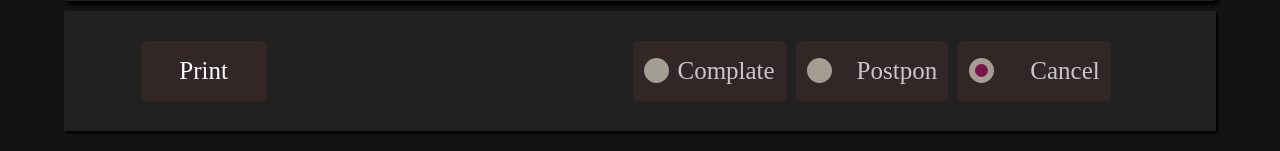
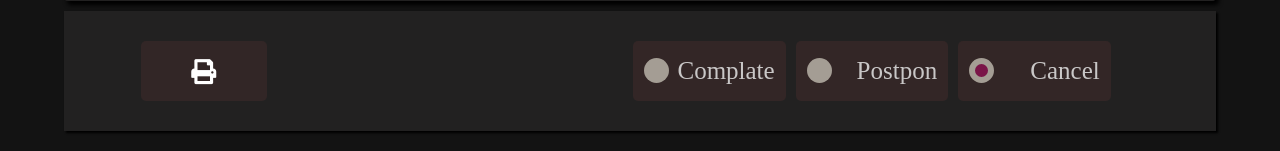
Before and after one commit to ammaralazie/CRM_for_sales_company, a Django app: page /7/ in a window 1280 px wide. Shown: the part 859-1010 px from the top of the page. Run offline with Django 3.2, Linux system fonts and the light colour scheme; a user stored in the database is signed in; data comes from the database, SQL or seed files in the repository; some libraries are stand-ins or nearby versions.

```diff
--- a/template/home_template/detail.html
+++ b/template/home_template/detail.html
@@ -5,6 +5,7 @@
     <link rel="stylesheet" href="{% static 'css/detail.css' %}">
     <link rel="stylesheet" href="{% static 'css/mobile_detail.css' %}">
     <link rel="stylesheet" href="{% static 'css/deatail_options.css' %}">
+    <link rel="stylesheet" href="https://pro.fontawesome.com/releases/v5.10.0/css/all.css" integrity="sha384-AYmEC3Yw5cVb3ZcuHtOA93w35dYTsvhLPVnYs9eStHfGJvOvKxVfELGroGkvsg+p" crossorigin="anonymous"/>
     <meta charset="UTF-8">
     <meta name="viewport" content="width=device-width, initial-scale=1.0">
     <title>Datil of Order</title>
@@ -61,7 +62,7 @@
 
     <div class="complate">
         <div class="print_detail">
-           <p>Print</p>
+           <p><i class="fas fa-print"></i></p>
         </div>
         <form action=""  class="form_state"  method="POST" >
             <div class="cancel">
```
